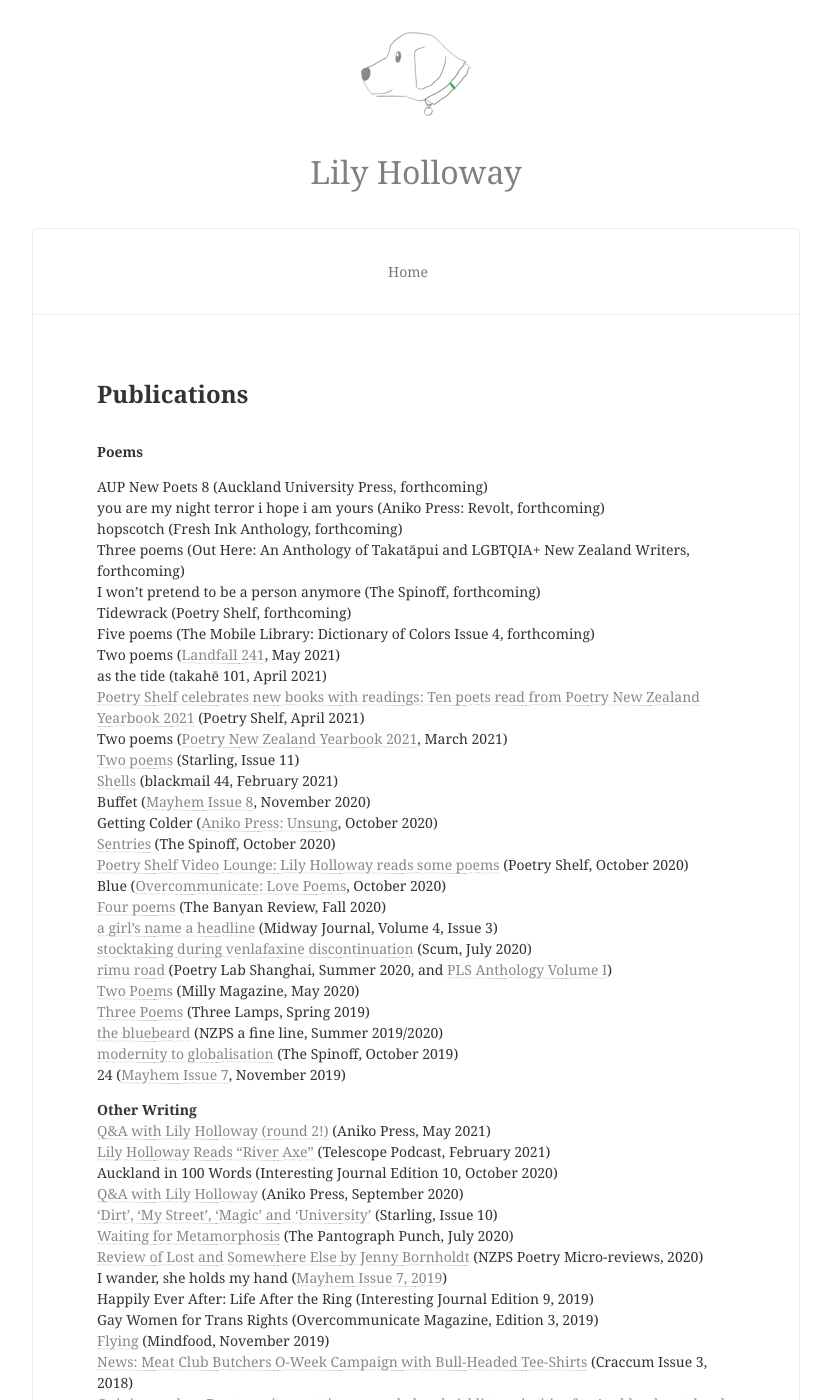
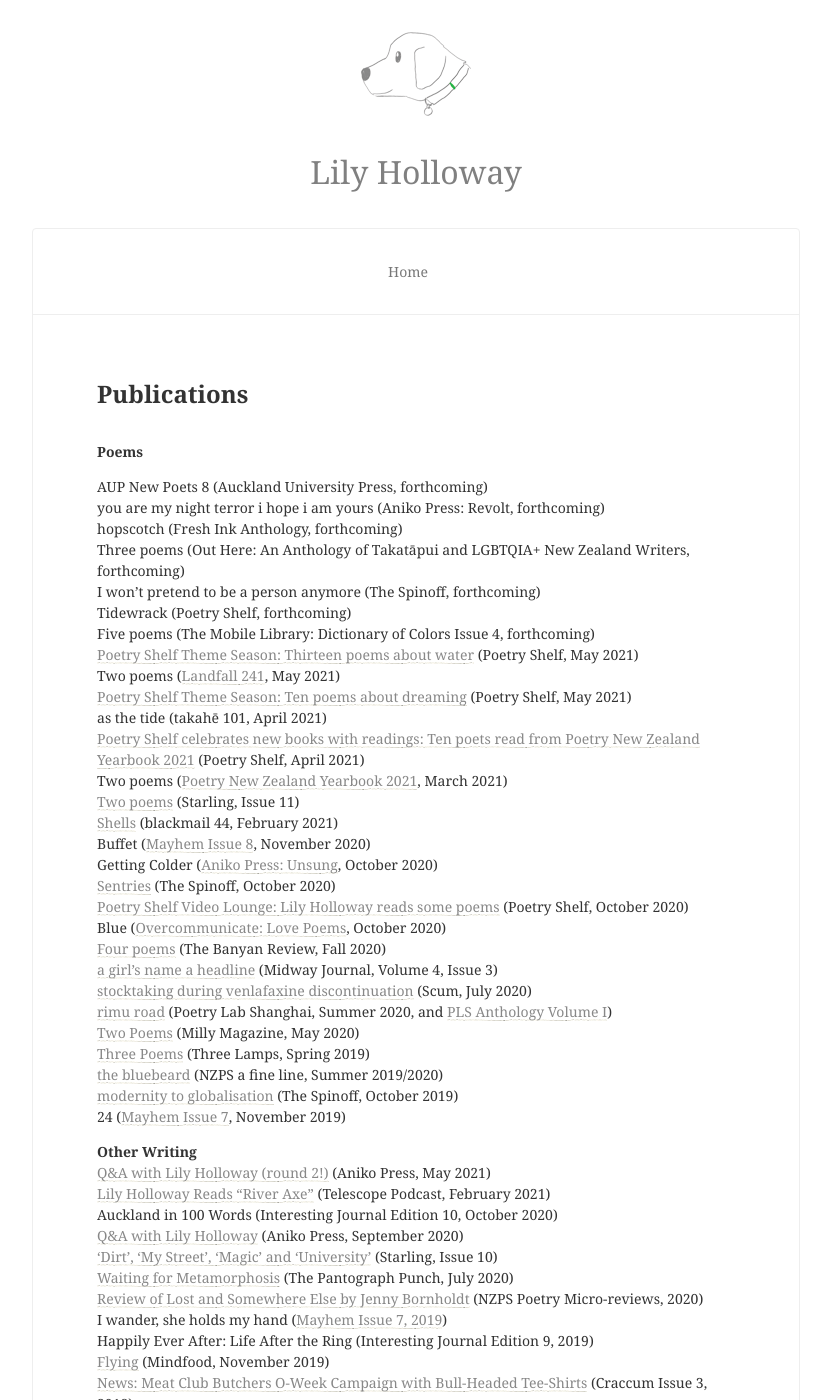
Before and after one commit to lilyholloway/lilyholloway.github.io, a Jekyll site: the page built from cv.md, in a window 1280 px wide and 1400 px high. Shown: the whole window, without its empty margins (224-1055 px from the left). Built offline with Jekyll 4.4.1, drawn with Linux system fonts in a browser that asks for light colours; nearby versions of some CDN libraries.

Commit message:
Update cv.md

```diff
--- a/cv.md
+++ b/cv.md
@@ -13,7 +13,9 @@
 I won't pretend to be a person anymore (The Spinoff, forthcoming)<br>
 Tidewrack (Poetry Shelf, forthcoming)<br>
 Five poems (The Mobile Library: Dictionary of Colors Issue 4, forthcoming)<br>
+<a href="https://nzpoetryshelf.com/2021/05/28/poetry-shelf-theme-season-thirteen-poems-about-water/?fbclid=IwAR2t9eHyA95EMbBkL0UECk-c96fVB9o1wHgxvpleCkMB3ImiOnMSPjnKq7U">Poetry Shelf Theme Season: Thirteen poems about water</a> (Poetry Shelf, May 2021)<br>
 Two poems (<a href="https://www.otago.ac.nz/press/books/otago825242.html">Landfall 241</a>, May 2021)<br>
+<a href="https://nzpoetryshelf.com/2021/05/07/poetry-shelf-theme-season-ten-poems-about-dreaming/">Poetry Shelf Theme Season: Ten poems about dreaming</a> (Poetry Shelf, May 2021)<br>
 as the tide (takahē 101, April 2021)<br>
 <a href="https://nzpoetryshelf.com/2021/04/14/poetry-shelf-celebrates-new-books-with-readings-ten-poets-read-from-poetry-new-zealand-yearbook-2021/?fbclid=IwAR1QaSP-1o9cwXy6kiTe3YSZ10caMFFyHSyWZYSnSxiWRlQzxNEUGhdSwlg">Poetry Shelf celebrates new books with readings: Ten poets read from Poetry New Zealand Yearbook 2021</a> (Poetry Shelf, April 2021)<br>
 Two poems (<a href="https://www.masseypress.ac.nz/books/poetry-new-zealand-yearbook-2021/">Poetry New Zealand Yearbook 2021</a>, March 2021)<br>
@@ -44,7 +46,6 @@
 <a href="https://poetrysociety.org.nz/lost-and-somewhere-else-by-jenny-bornholdt/">Review of Lost and Somewhere Else by Jenny Bornholdt</a> (NZPS Poetry Micro-reviews, 2020) <br>
 I wander, she holds my hand (<a href="https://www.mayhemjournal.co.nz/page/7-0-contents/">Mayhem Issue 7, 2019</a>)<br>
 Happily Ever After: Life After the Ring (Interesting Journal Edition 9, 2019)<br>
-Gay Women for Trans Rights (Overcommunicate Magazine, Edition 3, 2019)<br>
 <a href="https://lilyholloway.co.nz/posts/Flying">Flying</a> (Mindfood, November 2019)<br>
 <a href="http://www.craccum.co.nz/?p=2497">News: Meat Club Butchers O-Week Campaign with Bull-Headed Tee-Shirts</a> (Craccum Issue 3, 2018)<br>
 <a href="https://www.stuff.co.nz/auckland/local-news/north-shore-times/84029761/opinionmaker-rents-racism-getting-around--head-girl-lists-priorities-for-auckland-post-local-elections">Opinion-maker: Rents, racism, getting around - head girl lists priorities for Auckland post local elections</a> (Stuff, September 2016)<br>
```
